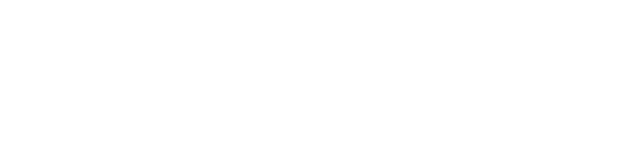
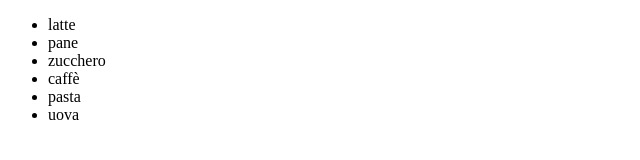
Before and after one commit to DavideMorandini/js-lista-spesa, a plain HTML site: page index.html in a window 1280 px wide. Shown: the whole page, without its empty margins (0-640 px from the left). Drawn offline with Linux system fonts and the light colour scheme.

Commit message:
lista della spesa def

```diff
--- a/assets/JS/myscript.js
+++ b/assets/JS/myscript.js
@@ -0,0 +1,23 @@
+/*  Consegna:
+    Data una lista della spesa, stampare sulla pagina (anche brutalmente, basta che si vedano) gli elementi della lista individualmente con un ciclo while
+
+    -   Crea una lista della spesa (array con stringhe)
+
+    -   Stampa in pagina la scritta usando il ciclo while e i vari metodi per la manipolazione del DOM
+*/
+
+let shoppingList = ["latte", "pane", "zucchero", "caffè", "pasta", "uova"];
+
+let ulEl = document.getElementById("my_list");
+
+let i = 0;
+while(i < shoppingList.length){
+
+    let element = shoppingList[i];
+    console.log(element);
+
+    let markup = `<li>${element}</li>`;
+    ulEl.innerHTML += markup;
+
+    i++;
+}
--- a/index.html
+++ b/index.html
@@ -9,7 +9,7 @@
 <body>
 
 
-    <ul></ul>
+    <ul id="my_list"></ul>
 
 
 
```
